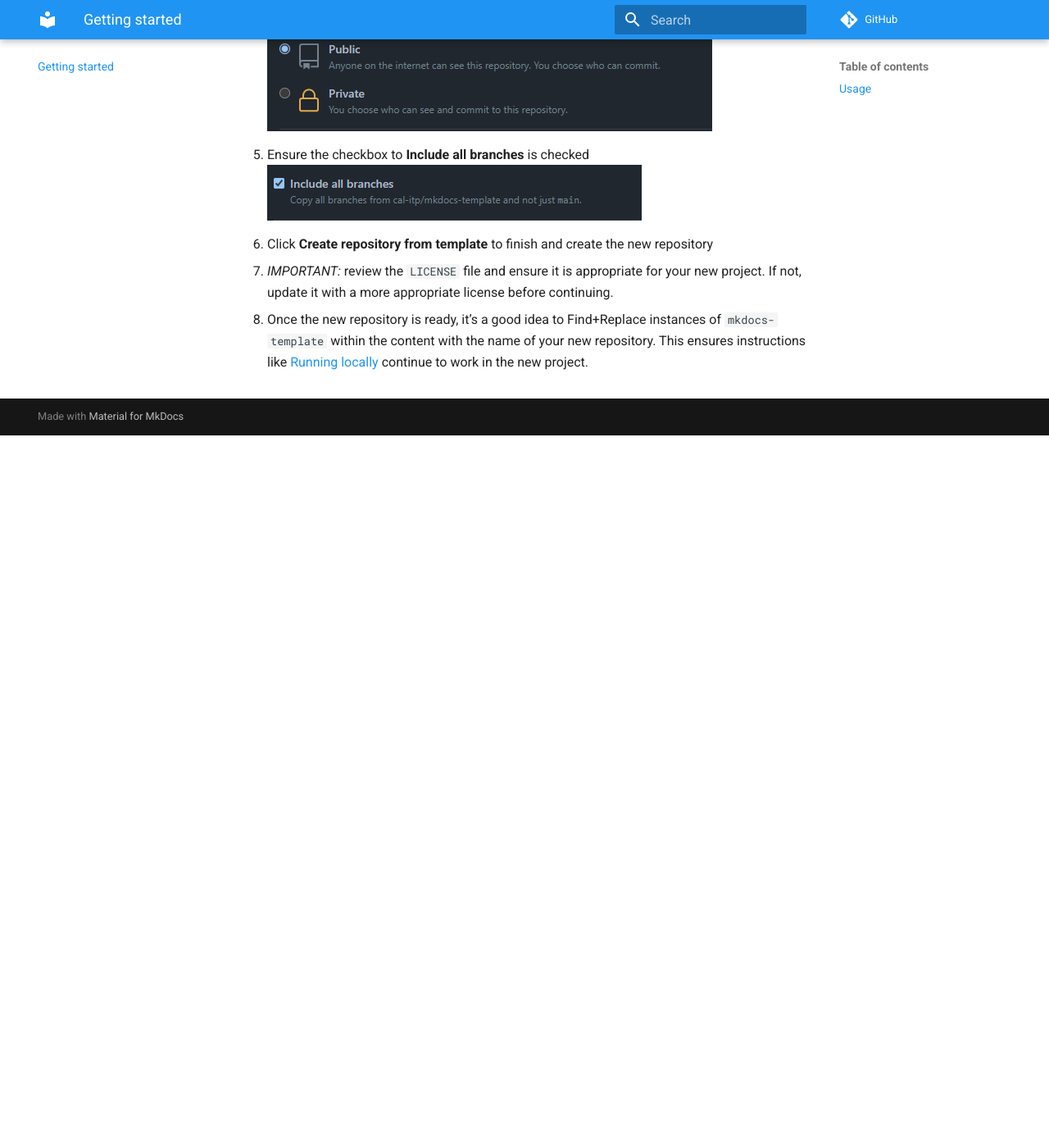
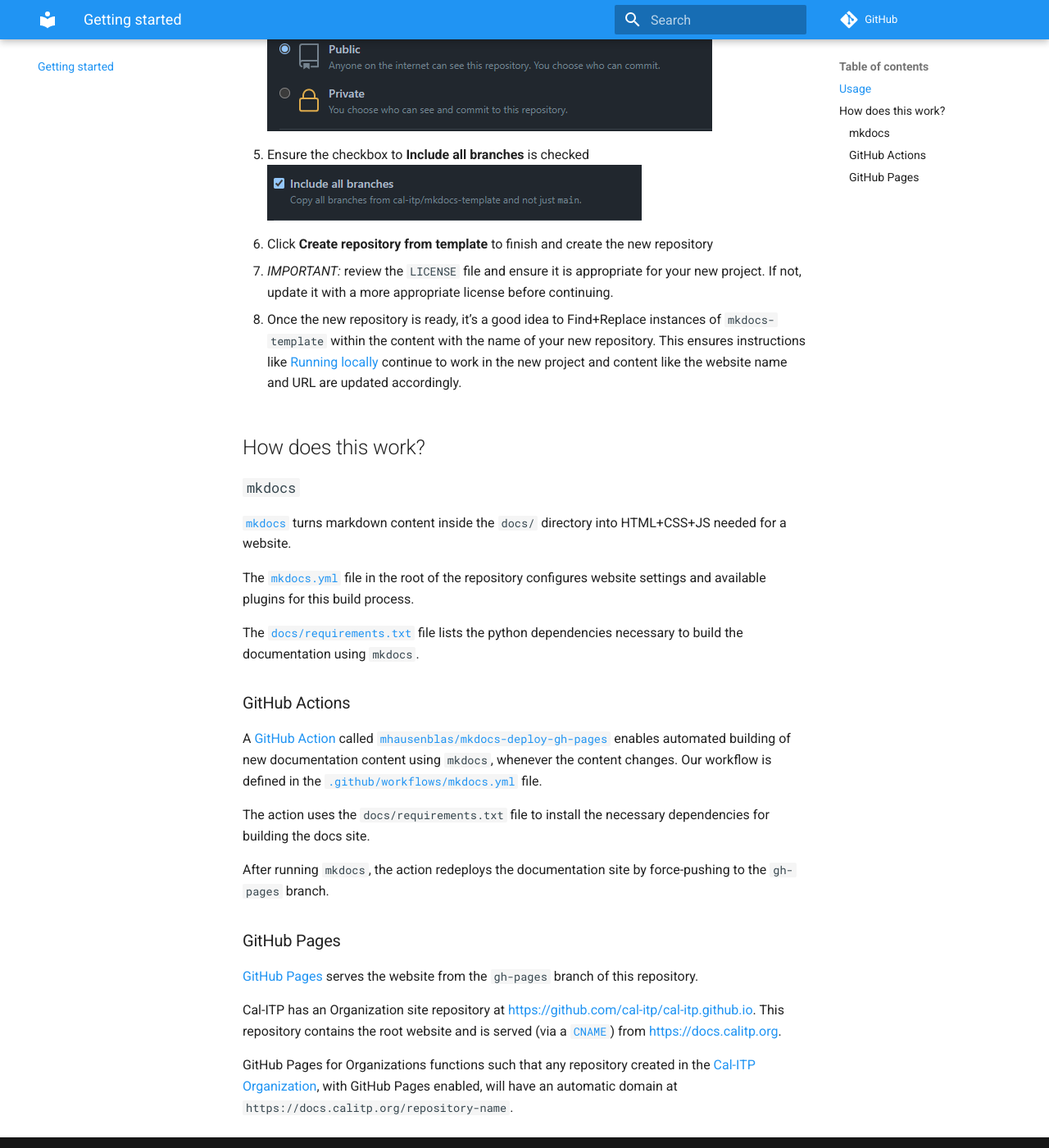
Before and after one commit to cal-itp/mkdocs-template, an MkDocs documentation site: the page built from docs/index.md, in a window 1280 px wide and 1400 px high, scrolled down 1024 px. Shown: the whole window at 82% size. Built offline with MkDocs 1.6.1 and Material for MkDocs 9.7.7, drawn with Linux system fonts in a browser that asks for light colours; nearby versions of some CDN libraries; comment, search, counter and statistics services are not loaded; before the commit the page ends 1555 px from its top, so only the background shows below that.

Commit message:
docs: adding more context about the setup

```diff
--- a/docs/index.md
+++ b/docs/index.md
@@ -29,9 +29,45 @@
 
 1. Once the new repository is ready, it's a good idea to Find+Replace instances of `mkdocs-template` within the content
 with the name of your new repository. This ensures instructions like [Running locally](./running-locally.md) continue to work
-in the new project.
+in the new project and content like the website name and URL are updated accordingly.
 
+## How does this work?
 
+### `mkdocs`
 
+[`mkdocs`][mkdocs] turns markdown content inside the `docs/` directory into HTML+CSS+JS needed for a website.
+
+The [`mkdocs.yml`](https://github.com/cal-itp/mkdocs-template/blob/main/mkdocs.yml) file in the root of the repository
+configures website settings and available plugins for this build process.
+
+The [`docs/requirements.txt`](https://github.com/cal-itp/mkdocs-template/blob/main/docs/requirements.txt) file lists the
+python dependencies necessary to build the documentation using `mkdocs`.
+
+### GitHub Actions
+
+A [GitHub Action][gh-actions] called [`mhausenblas/mkdocs-deploy-gh-pages`][mkdocs-deploy-gh-pages] enables automated
+building of new documentation content using `mkdocs`, whenever the content changes. Our workflow is defined in the
+[`.github/workflows/mkdocs.yml`](https://github.com/cal-itp/mkdocs-template/blob/main/.github/workflows/mkdocs.yml) file.
+
+The action uses the `docs/requirements.txt` file to install the necessary dependencies for building the docs site.
+
+After running `mkdocs`, the action redeploys the documentation site by force-pushing to the `gh-pages` branch.
+
+### GitHub Pages
+
+[GitHub Pages][gh-pages] serves the website from the `gh-pages` branch of this repository.
+
+Cal-ITP has an Organization site repository at <https://github.com/cal-itp/cal-itp.github.io>. This repository contains the
+root website and is served (via a [`CNAME`](https://github.com/cal-itp/cal-itp.github.io/blob/main/CNAME)) from
+<https://docs.calitp.org>.
+
+GitHub Pages for Organizations functions such that any repository created in the [Cal-ITP Organization][cal-itp-org], with
+GitHub Pages enabled, will have an automatic domain at `https://docs.calitp.org/repository-name`.
+
+[cal-itp-org]: https://github.com/cal-itp
+[gh-actions]: https://github.com/features/actions
+[gh-pages]: https://pages.github.com/
 [gh-template-repo]: https://docs.github.com/en/github/creating-cloning-and-archiving-repositories/creating-a-repository-on-github/creating-a-repository-from-a-template
 [gh-template-repo-howto]: https://docs.github.com/en/github/creating-cloning-and-archiving-repositories/creating-a-repository-on-github/creating-a-repository-from-a-template#creating-a-repository-from-a-template
+[mkdocs]: https://www.mkdocs.org/
+[mkdocs-deploy-gh-pages]: https://github.com/mhausenblas/mkdocs-deploy-gh-pages
```
